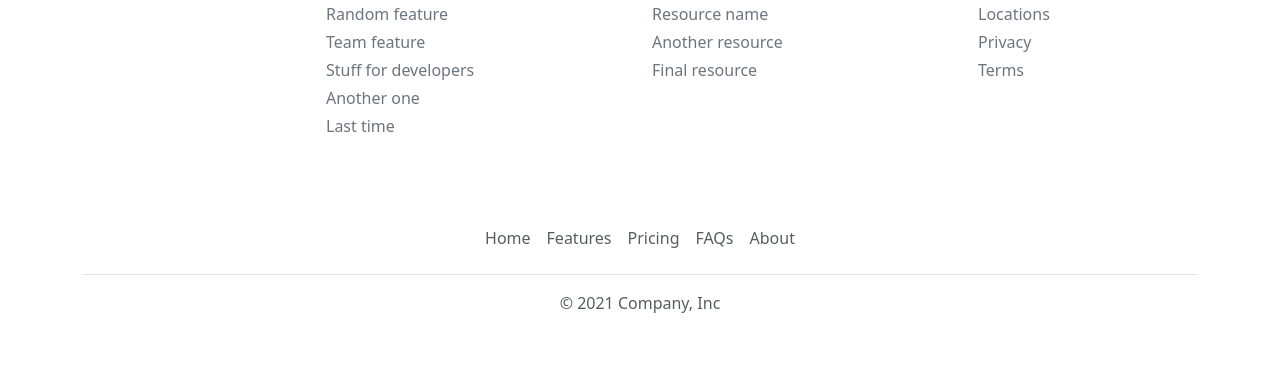
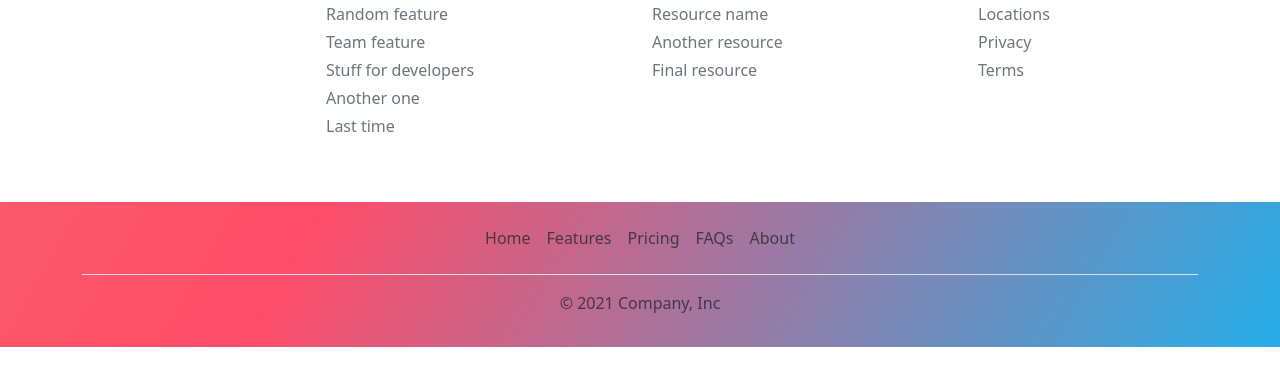
Before and after one commit to BenRedmondgithub/New-TinDog-Project, a plain HTML site: page index.html in a window 1280 px wide. Shown: the part 2720-3091 px from the top of the page. Drawn offline with nearby package versions, Linux system fonts and the light colour scheme.

Commit message:
Update index.html

```diff
--- a/index.html
+++ b/index.html
@@ -10,8 +10,8 @@
   <link rel="icon" type="image/png" sizes="32x32" href="favicon-32x32.png">
   <link rel="icon" type="image/png" sizes="16x16" href="favicon-16x16.png">
   <link rel="apple-touch-icon" type="image/png" sizes="180x180" href="apple-touch-icon.png">
+  <link rel="shortcut icon" href="/tindog-favicon_io/android-chrome-512x512.png" type="image/x-icon">
   <link rel="icon" type="image/svg+xml" href="favicon.svg">
-  <link rel="stylesheet" href="/styles/style.css">
 </head>
 <body>
 
@@ -251,7 +251,7 @@
 
   </section>
   <!-- Footer -->
-  <section id="footer">
+  <section id="footer" class="gradient-background">
 
     <div class="container">
       <footer class="py-3 my-4">
```
